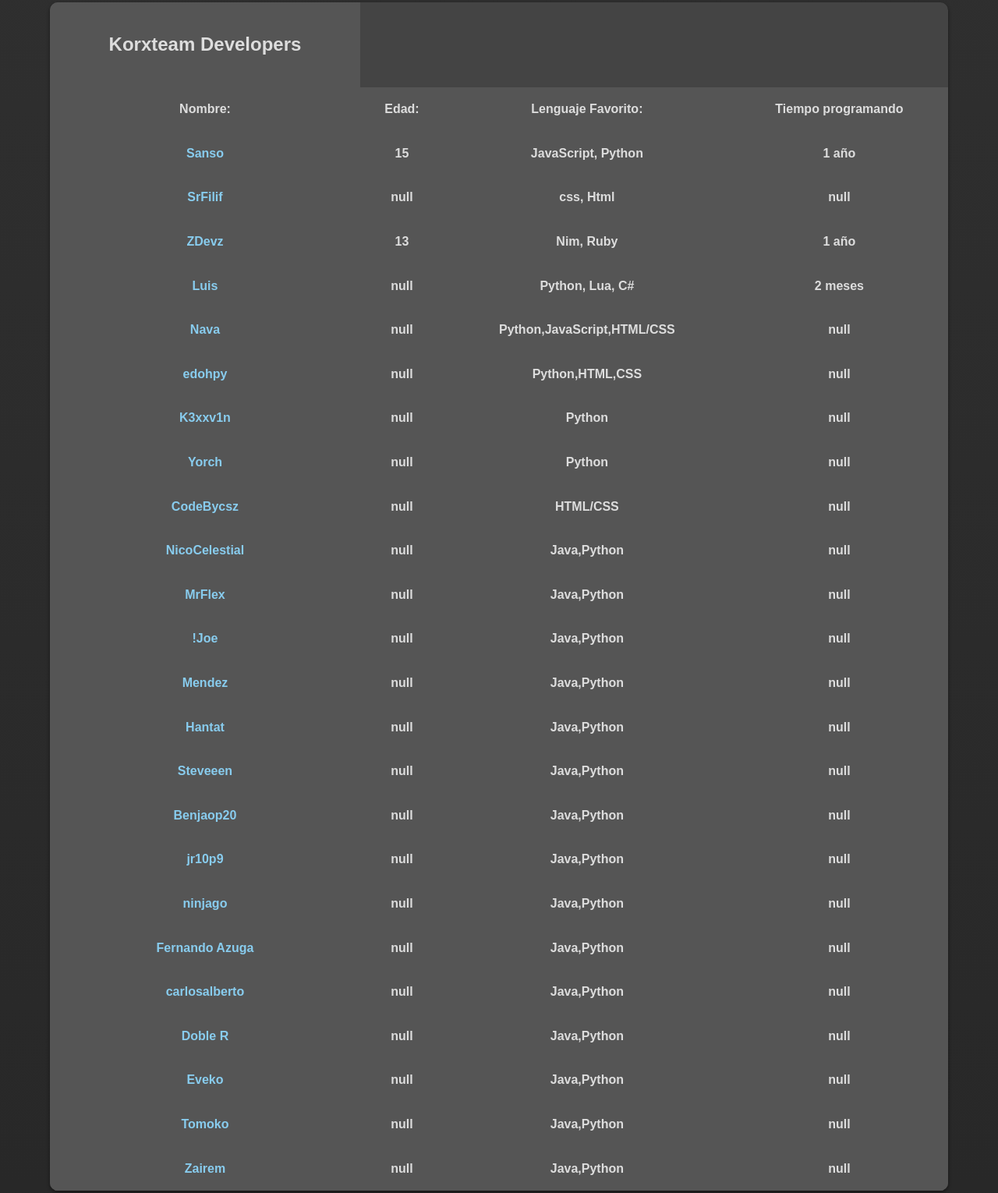
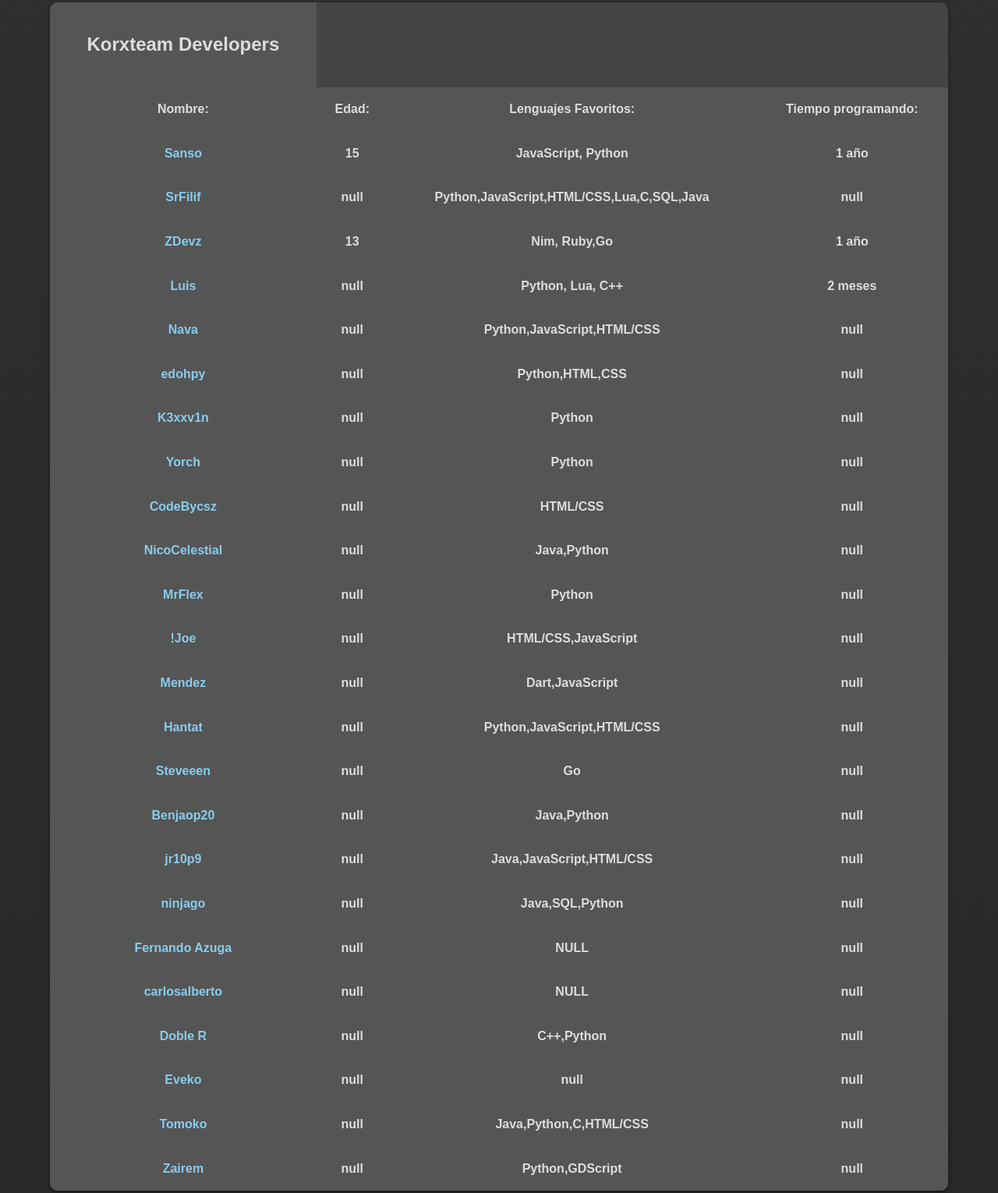
Before and after one commit to ZDerkzx/korxteam, a plain HTML site: page index.html in a window 1280 px wide. Shown: the part 1015-2545 px from the top of the page at 78% size. Drawn offline with Linux system fonts and the light colour scheme.

Commit message:
Minor Fixs

```diff
--- a/index.html
+++ b/index.html
@@ -46,8 +46,8 @@
                 <tr id="infodevs">
                     <th>Nombre:</th>
                     <th>Edad:</th>
-                    <th>Lenguaje Favorito:</th>
-                    <th>Tiempo programando</th>
+                    <th>Lenguajes Favoritos:</th>
+                    <th>Tiempo programando:</th>
                 </tr>
                 <tr>
                     <th><a href="tuportafolio.com" id="infosanso">Sanso</a></th>
@@ -58,19 +58,19 @@
                 <tr>
                     <th><a href="tuportafolio.com" id="infoSrFilif">SrFilif</a></th>
                     <th>null</th>
-                    <th>css, Html</th>
+                    <th>Python,JavaScript,HTML/CSS,Lua,C,SQL,Java</th>
                     <th>null</th>
                 </tr>
                 <tr>
                     <th><a href="tuportafolio.com" id="infozdevz">ZDevz</a></th>
                     <th>13</th>
-                    <th>Nim, Ruby</th>
+                    <th>Nim, Ruby,Go</th>
                     <th>1 año</th>
                 </tr>
                 <tr>
                     <th><a href="tuportafolio.com" id="infoluis">Luis</a></th>
                     <th>null</th>
-                    <th>Python, Lua, C#</th>
+                    <th>Python, Lua, C++</th>
                     <th>2 meses</th>
                 </tr>
                 <tr>
@@ -112,31 +112,31 @@
                 <tr>
                     <th><a href="tuportafolio.com">MrFlex</a></th>
                     <th>null</th>
-                    <th>Java,Python</th>
+                    <th>Python</th>
                     <th>null</th>
                 </tr>
                 <tr>
                     <th><a href="tuportafolio.com">!Joe</a></th>
                     <th>null</th>
-                    <th>Java,Python</th>
+                    <th>HTML/CSS,JavaScript</th>
                     <th>null</th>
                 </tr>
                 <tr>
                     <th><a href="tuportafolio.com">Mendez</a></th>
                     <th>null</th>
-                    <th>Java,Python</th>
+                    <th>Dart,JavaScript</th>
                     <th>null</th>
                 </tr>
                 <tr>
                     <th><a href="tuportafolio.com">Hantat</a></th>
                     <th>null</th>
-                    <th>Java,Python</th>
+                    <th>Python,JavaScript,HTML/CSS</th>
                     <th>null</th>
                 </tr>
                 <tr>
                     <th><a href="tuportafolio.com">Steveeen</a></th>
                     <th>null</th>
-                    <th>Java,Python</th>
+                    <th>Go</th>
                     <th>null</th>
                 </tr>
                 <tr>
@@ -148,49 +148,49 @@
                 <tr>
                     <th><a href="tuportafolio.com">jr10p9</a></th>
                     <th>null</th>
-                    <th>Java,Python</th>
+                    <th>Java,JavaScript,HTML/CSS</th>
                     <th>null</th>
                 </tr>
                 <tr>
                     <th><a href="tuportafolio.com">ninjago</a></th>
                     <th>null</th>
-                    <th>Java,Python</th>
+                    <th>Java,SQL,Python</th>
                     <th>null</th>
                 </tr>
                 <tr>
                     <th><a href="tuportafolio.com">Fernando Azuga</a></th>
                     <th>null</th>
-                    <th>Java,Python</th>
+                    <th>NULL</th>
                     <th>null</th>
                 </tr>
                 <tr>
                     <th><a href="tuportafolio.com">carlosalberto</a></th>
                     <th>null</th>
-                    <th>Java,Python</th>
+                    <th>NULL</th>
                     <th>null</th>
                 </tr>
                 <tr>
                     <th><a href="tuportafolio.com">Doble R</a></th>
                     <th>null</th>
-                    <th>Java,Python</th>
+                    <th>C++,Python</th>
                     <th>null</th>
                 </tr>
                 <tr>
                     <th><a href="tuportafolio.com">Eveko</a></th>
                     <th>null</th>
-                    <th>Java,Python</th>
+                    <th>null</th>
                     <th>null</th>
                 </tr>
                 <tr>
                     <th><a href="tuportafolio.com">Tomoko</a></th>
                     <th>null</th>
-                    <th>Java,Python</th>
+                    <th>Java,Python,C,HTML/CSS</th>
                     <th>null</th>
                 </tr>
                 <tr>
                     <th><a href="tuportafolio.com">Zairem</a></th>
                     <th>null</th>
-                    <th>Java,Python</th>
+                    <th>Python,GDScript</th>
                     <th>null</th>
                 </tr>
             </tbody>
```
